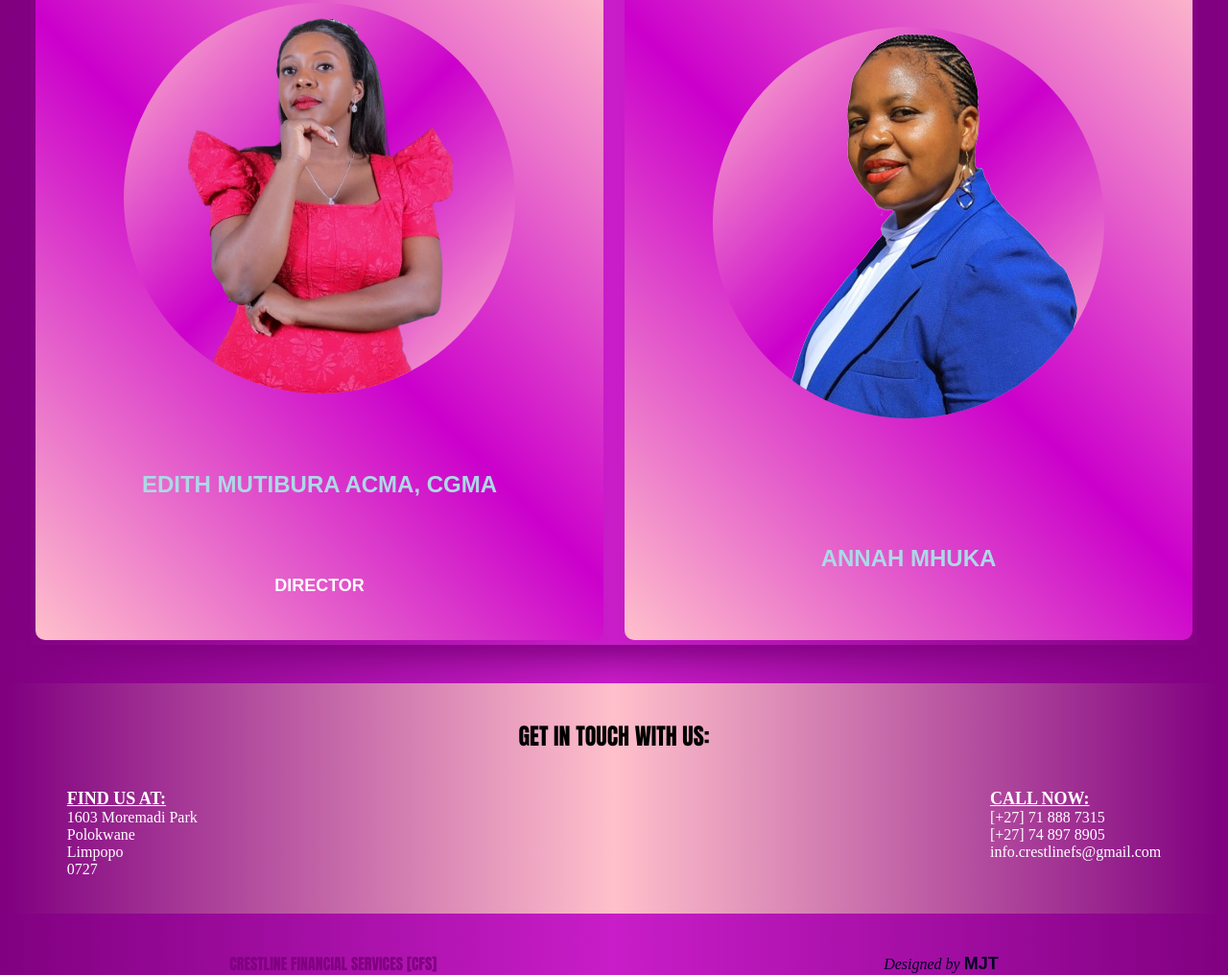
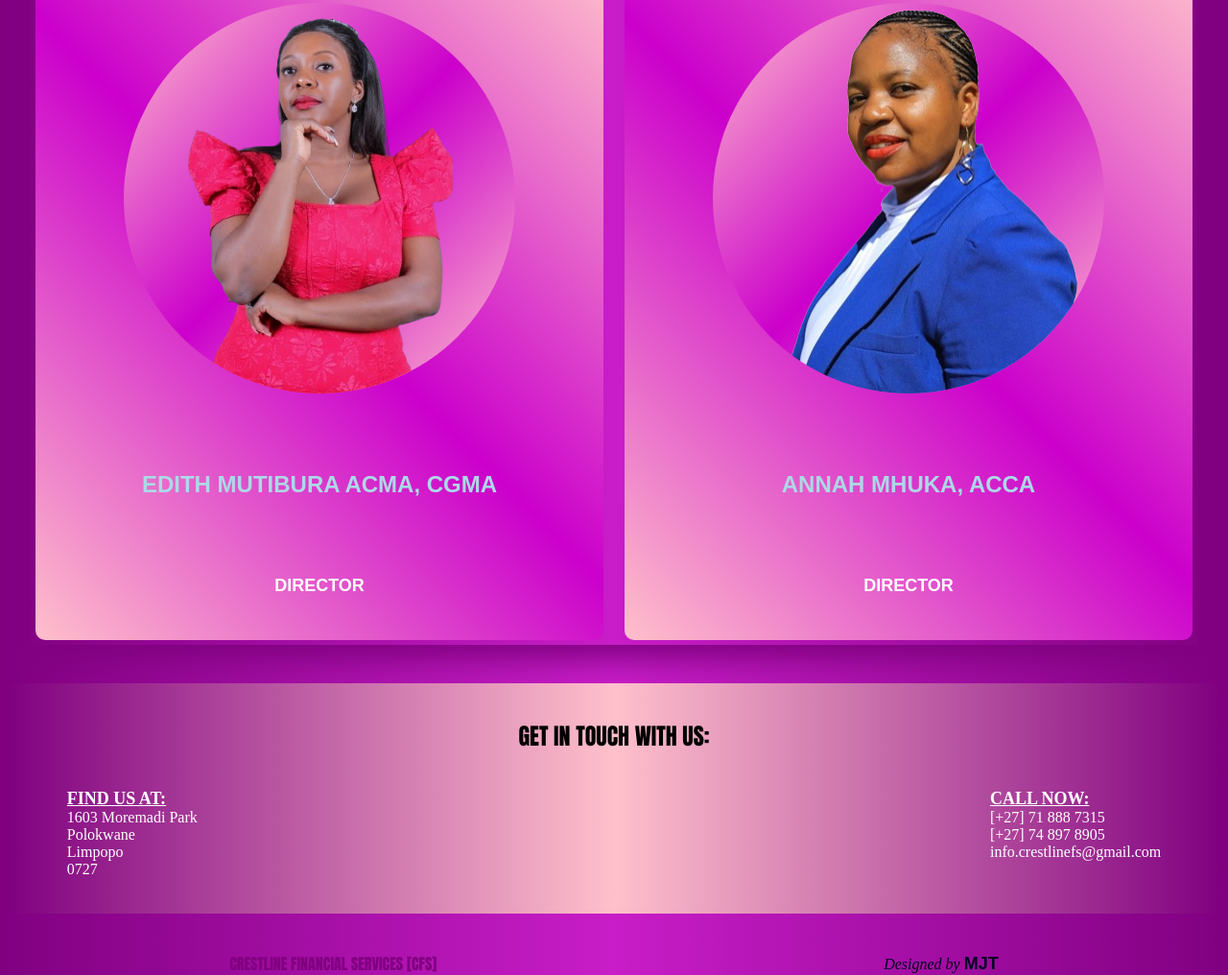
Before and after one commit to MJT97/CrestlineFS, a plain HTML site: page about.html in a window 1280 px wide. Shown: the part 1655-2671 px from the top of the page at 96% size. Drawn offline with Linux system fonts and the light colour scheme.

Commit message:
Add files via upload

```diff
--- a/about.html
+++ b/about.html
@@ -145,7 +145,8 @@
             <div class="card">
                 <span id="card-front">
                     <img src="images/Annah.png" alt="">
-                    <p class="name">ANNAH MHUKA </p>
+                    <p class="name">ANNAH MHUKA, ACCA</p>
+                    <p class="rank">DIRECTOR</p>
                 </span>
                 <span id="card-back">
                     <p class="about">
```
